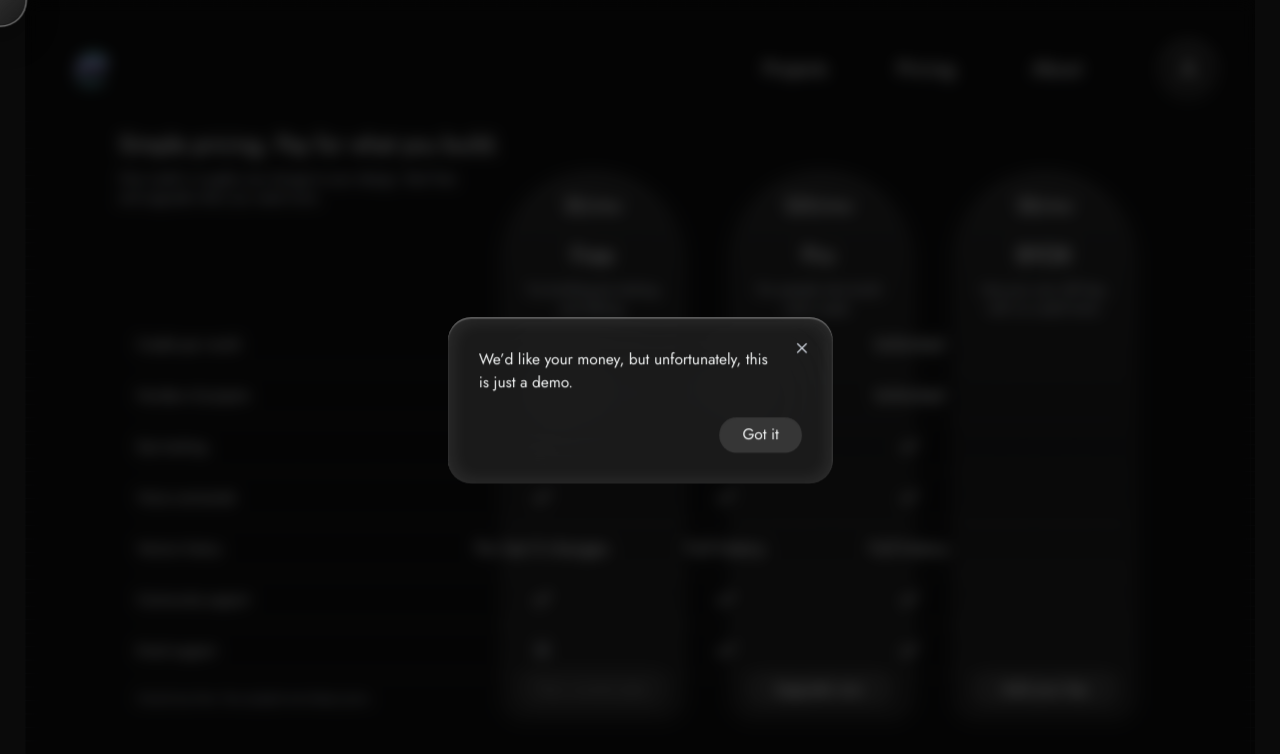
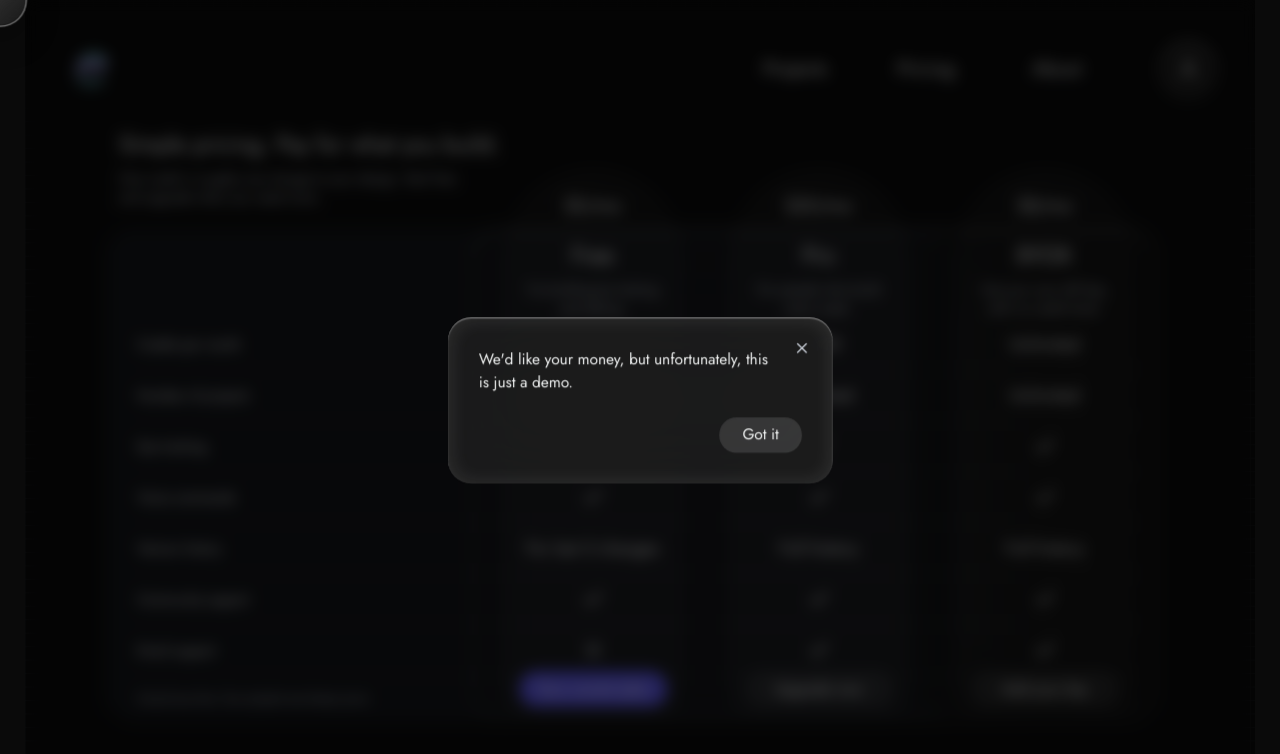
Before and after one commit to dakshshahani/mhacks, a Next.js app in the folder apps/frontend/: page /pricing in a window 1280 px wide. Both pictures are taken after a click on the button "Upgrade now". Shown: the top 754 px of the page. Built offline with nearby package versions, Linux system fonts and the light colour scheme.

Commit message:
feat(pricing): true table construction, even columns, blue current pill

```diff
--- a/apps/frontend/src/app/pricing/actions.tsx
+++ b/apps/frontend/src/app/pricing/actions.tsx
@@ -14,7 +14,7 @@ const CURRENT_PLAN = "Free" as const;
 const PILL =
   "flex h-[37px] w-[154px] items-center justify-center text-[16px] font-normal leading-[22px] outline-none transition focus-visible:ring-2 focus-visible:ring-white/70";
 
-function DemoPopup({ onClose }: { onClose: () => void }) {
+function DemoPopup({ message, onClose }: { message: string; onClose: () => void }) {
   const closeRef = useRef<HTMLButtonElement>(null);
 
   useEffect(() => {
@@ -54,7 +54,7 @@ function DemoPopup({ onClose }: { onClose: () => void }) {
           <X size={18} aria-hidden />
         </button>
         <p className="pr-[24px] text-[16px] font-normal leading-6 text-[#f5f7f7]">
-          We&rsquo;d like your money, but unfortunately, this is just a demo.
+          {message}
         </p>
         <div className="mt-[24px] flex justify-end">
           <button
@@ -72,54 +72,59 @@ function DemoPopup({ onClose }: { onClose: () => void }) {
 }
 
 export default function PlanActions() {
-  const [popupOpen, setPopupOpen] = useState(false);
+  const [popupMessage, setPopupMessage] = useState<string | null>(null);
   const invokerRef = useRef<HTMLElement | null>(null);
 
-  const open = useCallback((e: React.MouseEvent<HTMLElement>) => {
-    invokerRef.current = e.currentTarget;
-    setPopupOpen(true);
-  }, []);
+  const openWith = useCallback(
+    (message: string) => (e: React.MouseEvent<HTMLElement>) => {
+      invokerRef.current = e.currentTarget;
+      setPopupMessage(message);
+    },
+    [],
+  );
 
   const close = useCallback(() => {
-    setPopupOpen(false);
+    setPopupMessage(null);
     invokerRef.current?.focus();
   }, []);
 
   return (
     <>
-      <div className="absolute left-[495px] top-[698px] flex w-[661px] justify-between">
-        <div className="flex w-[191px] justify-center">
+      <div className="absolute left-[495px] top-[698px] flex w-[661px]">
+        <div className="flex w-[191px] shrink-0 justify-center">
           <button
             type="button"
-            disabled
-            aria-disabled="true"
+            onClick={openWith("Enjoy building with Gaze for free.")}
+            aria-haspopup="dialog"
             aria-label={`Your current plan: ${CURRENT_PLAN}`}
             title="Your current plan"
-            className={`${PILL} cursor-not-allowed rounded-[18px] bg-white/[0.14] text-[#f5f7f7] ring-1 ring-white/40`}
+            className={`${PILL} rounded-[18px] bg-[#5D58E9] text-white transition hover:bg-[#6d63f0]`}
           >
             Your current plan
           </button>
         </div>
-        <div className="flex w-[191px] justify-center">
+        <div className="flex w-[191px] shrink-0 justify-center" style={{ marginLeft: 44 }}>
           <button
             type="button"
-            onClick={open}
+            onClick={openWith("We'd like your money, but unfortunately, this is just a demo.")}
+            aria-haspopup="dialog"
             className={`${PILL} rounded-[18px] bg-white/[0.08] text-[#f5f7f7] transition hover:bg-white/[0.16]`}
           >
             Upgrade now
           </button>
         </div>
-        <div className="flex w-[191px] justify-center">
+        <div className="flex w-[191px] shrink-0 justify-center" style={{ marginLeft: 44 }}>
           <button
             type="button"
-            onClick={open}
+            onClick={openWith("We'd like your money, but unfortunately, this is just a demo.")}
+            aria-haspopup="dialog"
             className={`${PILL} rounded-[18px] bg-white/[0.08] text-[#f5f7f7] transition hover:bg-white/[0.16]`}
           >
             Add your key
           </button>
         </div>
       </div>
-      {popupOpen ? <DemoPopup onClose={close} /> : null}
+      {popupMessage !== null ? <DemoPopup message={popupMessage} onClose={close} /> : null}
     </>
   );
 }
--- /dev/null
+++ b/apps/frontend/src/app/pricing/columns.ts
@@ -0,0 +1,11 @@
+// Pricing table geometry: single source of truth for tier columns.
+// Figma draws uneven gutters (47/41); we deliberately even them to 44/44,
+// so columns sit at 495 / 730 / 965, each 191 wide. Headers, value rows,
+// and the action row all map over COLUMNS — they cannot drift apart.
+export const COLUMNS = [495, 730, 965];
+export const COLUMN_WIDTH = 191;
+/** Frame-absolute x → table-section-local x (table starts at frame x84). */
+export const TABLE_X = 84;
+export function colLocal(x: number): number {
+  return x - TABLE_X;
+}
--- a/apps/frontend/src/app/pricing/page.tsx
+++ b/apps/frontend/src/app/pricing/page.tsx
@@ -1,14 +1,16 @@
 /* Ground truth: Figma Pricing Page "MacBook Air - 1" (1280×832).
    Page header x98 y132 (24px title + 14px sub). Table x84 y237 1129×514:
-   prices 20px above tier names (Free $0 / Pro $20 / BYOK $8), names 24px,
-   taglines 14px, 7 feature rows (14px labels + dividers, 18px values),
-   footer 12px. Tier columns arched (stadium tops per the Union shapes).
-   Plan actions (current-plan pill, Upgrade, Add-key, popup) are a client
-   island; the table shell stays a server component. */
+   solid #131519 r32 base (labels→Pro) + shared glass overlay + tier
+   overlays with elliptical caps (191×105, translucent, no drop shadows).
+   Columns EVEN at 495/730/965 per review (Figma's 47/41 gutters
+   deliberately evened); all text centered in-column. Prices 20px above
+   tier names (Free $0 / Pro $20 / BYOK $8), 7 feature rows, footer 12px.
+   Plan actions are a client island; the table shell stays server. */
 import { Check, X } from "lucide-react";
 import ScaleStage from "../stage";
 import SiteHeader from "../components/site-header";
 import PlanActions from "./actions";
+import { COLUMNS, COLUMN_WIDTH, colLocal } from "./columns";
 
 const TIERS = [
   { name: "Free", price: "$0/mo", tagline: "Try building by looking and talking." },
@@ -67,21 +69,36 @@ export default function PricingPage() {
 
         {/* table: x84 y237 1129×514 */}
         <section aria-label="Plans" className="absolute left-[84px] top-[237px] h-[514px] w-[1129px]">
-          {/* tier column backplates with stadium tops (Union rect+ellipse) */}
+          {/* solid base: labels→Pro, #131519 r32 */}
+          <div aria-hidden className="absolute left-0 top-0 h-[514px] w-[881px] rounded-[32px] bg-[#131519]" />
+          {/* shared glass overlay across all three tier columns */}
+          <div
+            aria-hidden
+            className="pointer-events-none absolute left-[378px] top-0 h-[514px] w-[714px] rounded-[32px] bg-[#1d1d1d]/20 shadow-[inset_0_1px_1px_rgba(255,255,255,0.25),inset_0_0_22px_rgba(255,255,255,0.08)] backdrop-blur-[40px]"
+          />
+          {/* tier overlays: elliptical caps (191×105), translucent, integrated */}
           <div aria-hidden className="pointer-events-none absolute inset-0">
-            {[495, 733, 965].map((x) => (
+            {COLUMNS.map((x) => (
               <div
                 key={x}
-                className="absolute top-[-57px] h-[571px] w-[191px] rounded-t-[95px] rounded-b-[24px] bg-gradient-to-b from-white/[0.09] via-[#1d1d1d]/60 to-[#1d1d1d]/90 shadow-[inset_0_1px_1px_rgba(255,255,255,0.35)]"
-                style={{ left: x - 84 }}
+                className="absolute top-[-57px] h-[565px] bg-white/[0.03] shadow-[inset_0_1px_0_rgba(255,255,255,0.18)]"
+                style={{
+                  left: colLocal(x),
+                  width: COLUMN_WIDTH,
+                  borderRadius: "95px 95px 24px 24px / 105px 105px 24px 24px",
+                }}
               />
             ))}
           </div>
 
-          {/* tier headers: price / name / tagline */}
-          <div className="absolute left-[411px] top-[-38px] flex w-[661px] justify-between">
-            {TIERS.map((tier) => (
-              <div key={tier.name} className="flex w-[191px] flex-col items-center text-center">
+          {/* tier headers: price / name / tagline, centered per column */}
+          <div className="absolute left-[411px] top-[-38px] flex w-[661px]">
+            {TIERS.map((tier, i) => (
+              <div
+                key={tier.name}
+                className="flex w-[191px] shrink-0 flex-col items-center text-center"
+                style={{ marginLeft: i === 0 ? 0 : 44 }}
+              >
                 <p className="text-[20px] font-normal leading-[29px] text-[#f5f7f7]">{tier.price}</p>
                 <h2 className="mt-[20px] text-[24px] font-normal leading-[35px] text-[#f5f7f7]">{tier.name}</h2>
                 <p className="mt-[8px] max-w-[149px] text-[14px] font-normal leading-5 text-[#c5cad3]">
@@ -91,8 +108,8 @@ export default function PricingPage() {
             ))}
           </div>
 
-          {/* feature rows */}
-          <div className="absolute left-[33px] top-[95px] w-[1029px]">
+          {/* feature rows: labels col + value cells at the shared columns */}
+          <div className="absolute left-[33px] top-[95px] w-[1039px]">
             {ROWS.map((row) => (
               <div
                 key={row.label}
@@ -102,7 +119,11 @@ export default function PricingPage() {
                   {row.label}
                 </p>
                 {row.values.map((cell, i) => (
-                  <div key={i} className="flex w-[191px] shrink-0 items-center justify-center">
+                  <div
+                    key={i}
+                    className="flex w-[191px] shrink-0 items-center justify-center"
+                    style={{ marginLeft: i === 0 ? 53 : 44 }}
+                  >
                     <ValueCell cell={cell} />
                   </div>
                 ))}
```
